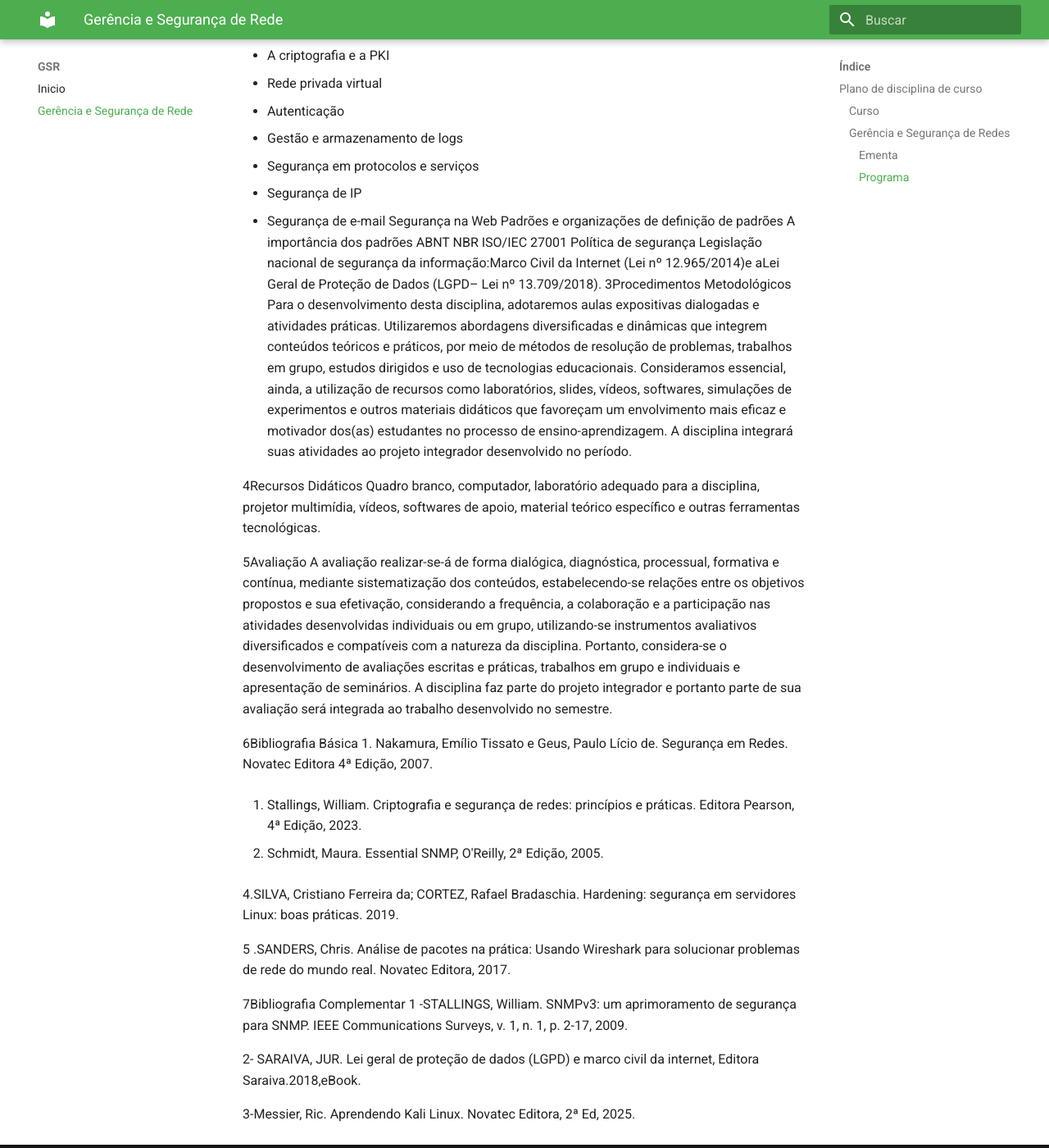
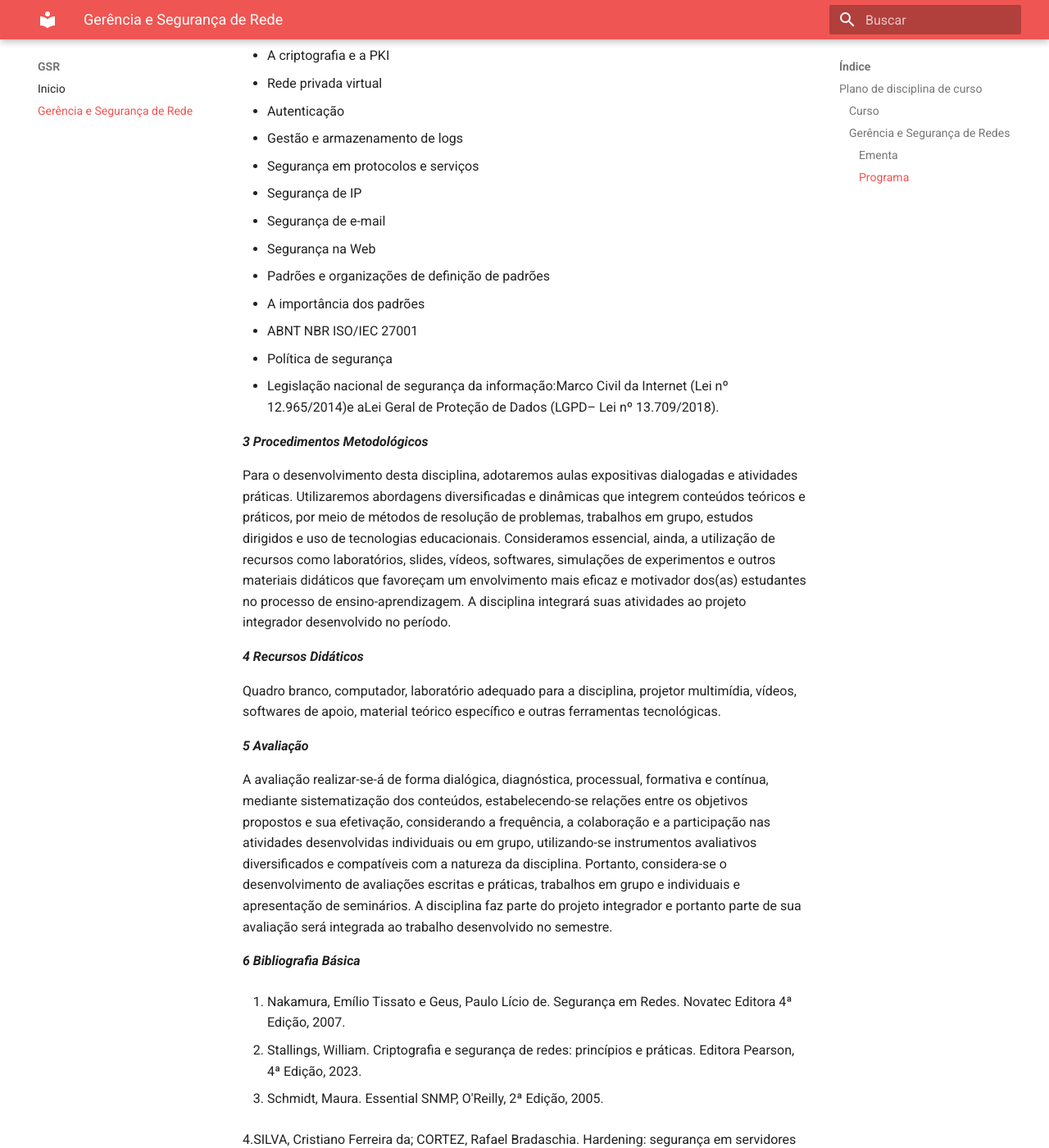
Before and after one commit to JeanDev0/doce-gsr, an MkDocs documentation site: the page built from docs/programa.md, in a window 1280 px wide and 1400 px high, scrolled down 1627 px. Shown: the whole window at 82% size. Built offline with MkDocs 1.6.1 and Material for MkDocs 9.7.7, drawn with Linux system fonts in a browser that asks for light colours.

Commit message:
Site no ar

```diff
--- a/docs/programa.md
+++ b/docs/programa.md
@@ -55,22 +55,27 @@ Fundamentos de gerência de redes e áreas de gerenciamento. Arquiteturas e mode
 - Segurança em protocolos e serviços
 - Segurança de IP
 - Segurança de e-mail
-Segurança na Web
-Padrões e organizações de definição de padrões
-A importância dos padrões
-ABNT NBR ISO/IEC 27001
-Política de segurança
-Legislação nacional de segurança da informação:Marco Civil da Internet (Lei nº 12.965/2014)e aLei Geral de Proteção de Dados (LGPD– Lei nº 13.709/2018).
-3Procedimentos Metodológicos
+- Segurança na Web
+- Padrões e organizações de definição de padrões
+- A importância dos padrões
+- ABNT NBR ISO/IEC 27001
+- Política de segurança
+- Legislação nacional de segurança da informação:Marco Civil da Internet (Lei nº 12.965/2014)e aLei Geral de Proteção de Dados (LGPD– Lei nº 13.709/2018).
+
+***3 Procedimentos Metodológicos***
+
 Para o desenvolvimento desta disciplina, adotaremos aulas expositivas dialogadas e atividades práticas. Utilizaremos abordagens diversificadas e dinâmicas que integrem conteúdos teóricos e práticos, por meio de métodos de resolução de problemas, trabalhos em grupo, estudos dirigidos e uso de tecnologias educacionais. Consideramos essencial, ainda, a utilização de recursos como laboratórios, slides, vídeos, softwares, simulações de experimentos e outros materiais didáticos que favoreçam um envolvimento mais eficaz e motivador dos(as) estudantes no processo de ensino-aprendizagem. A disciplina integrará suas atividades ao projeto integrador desenvolvido no período.
 
-4Recursos Didáticos
+***4 Recursos Didáticos***
+
 Quadro branco, computador, laboratório adequado para a disciplina, projetor multimídia, vídeos, softwares de apoio, material teórico específico e outras ferramentas tecnológicas.
 
-5Avaliação
+***5 Avaliação***
+
 A avaliação realizar-se-á de forma dialógica, diagnóstica, processual, formativa e contínua, mediante sistematização dos conteúdos, estabelecendo-se relações entre os objetivos propostos e sua efetivação, considerando a frequência, a colaboração e a participação nas atividades desenvolvidas individuais ou em grupo, utilizando-se instrumentos avaliativos diversificados e compatíveis com a natureza da disciplina. Portanto, considera-se o desenvolvimento de avaliações escritas e práticas, trabalhos em grupo e individuais e apresentação de seminários. A disciplina faz parte do projeto integrador e portanto parte de sua avaliação será integrada ao trabalho desenvolvido no semestre.
 
-6Bibliografia Básica
+***6 Bibliografia Básica***
+
 1. Nakamura, Emílio Tissato e Geus, Paulo Lício de. Segurança em Redes. Novatec Editora 4ª Edição, 2007.
 
 2. Stallings, William. Criptografia e segurança de redes: princípios e práticas. Editora Pearson, 4ª Edição, 2023.
--- a/mkdocs.yml
+++ b/mkdocs.yml
@@ -9,5 +9,5 @@ theme:
     - content.action.edit
     - content.action.view
   palette:
-    primary: green
-    accent: green
+    primary: red
+    accent: red
```
